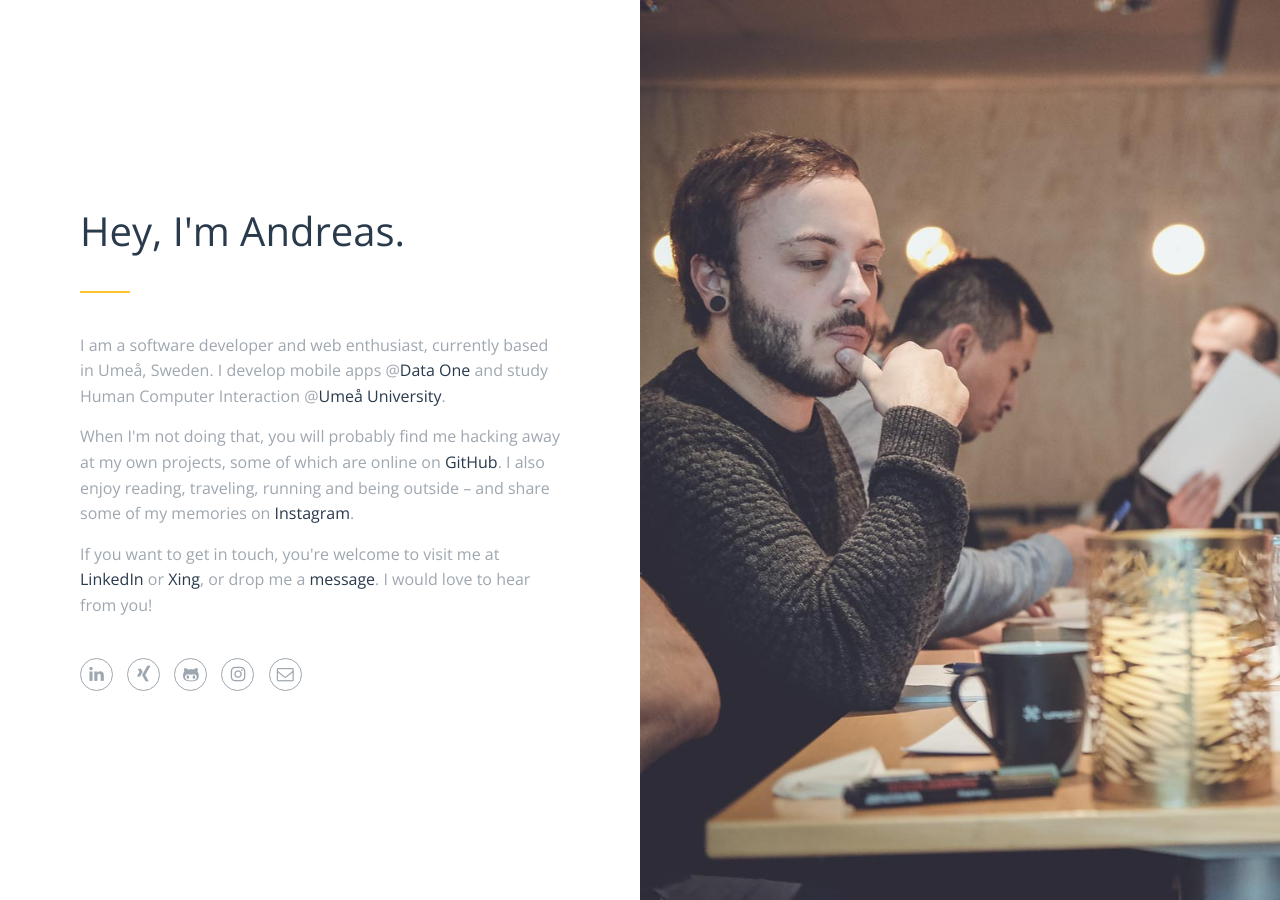
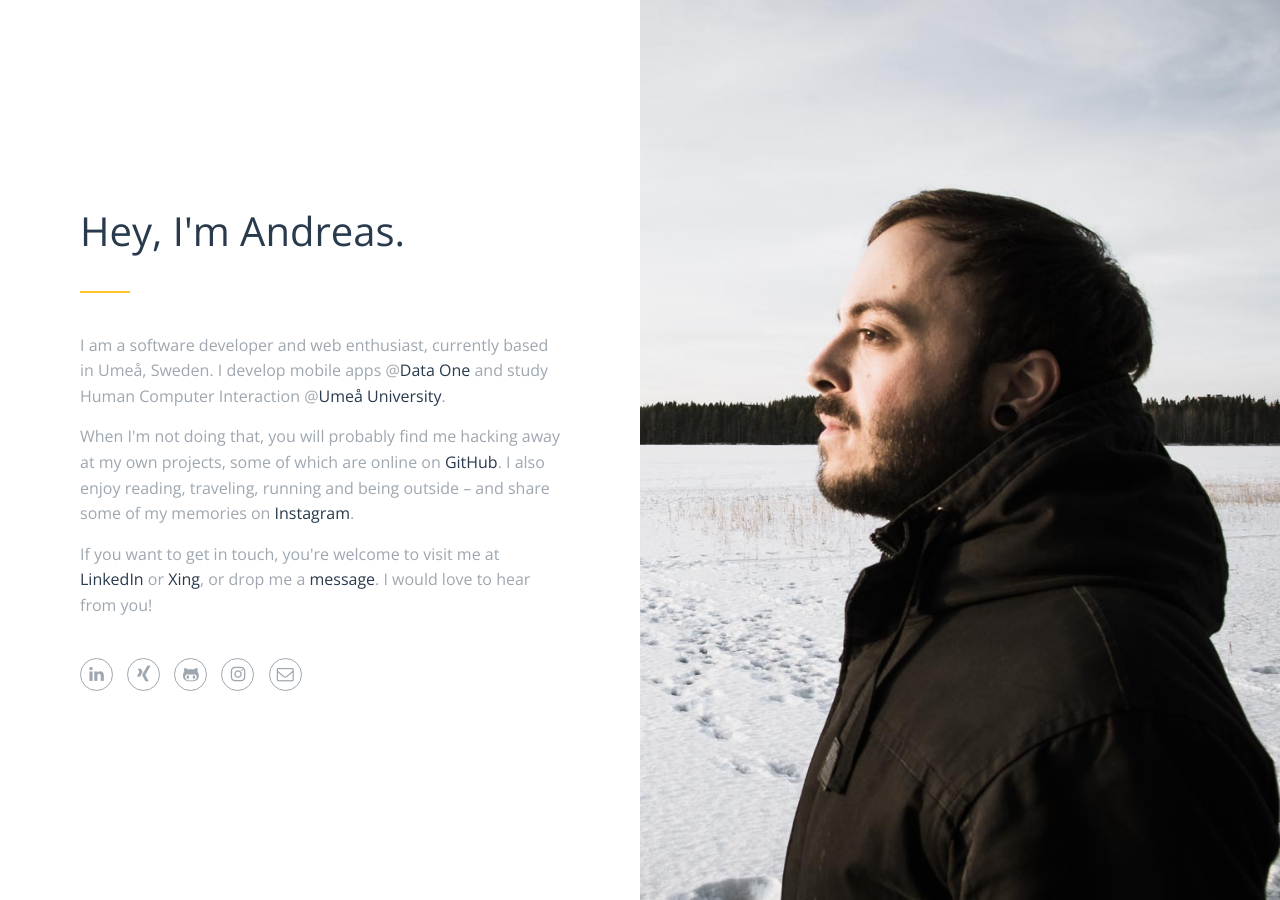
Before and after one commit to andrsphil/andrsphil.github.io, a Jekyll site: the page built from index.html, in a window 1280 px wide. Built offline with Jekyll 4.4.1, drawn with Linux system fonts in a browser that asks for light colours.

Commit message:
Replace portrait image

```diff
--- a/_sass/_landing.scss
+++ b/_sass/_landing.scss
@@ -24,7 +24,7 @@
 {
   background-color: darken($color-background, 5%);
   background-image: url($baseurl + $assets + '/img/bio-portrait.jpg');
-  background-position: left center;
+  background-position: 80% center;
   background-size: cover;
   height: 100%;
 }
--- a/_sass/_variables.scss
+++ b/_sass/_variables.scss
@@ -7,7 +7,7 @@ $baseurl: '';
 $font-size-base: 1.6rem;
 $icon-circle-size: ($font-size-base + 1.5rem);
 $icon-font-size: ($font-size-base + 0.1rem);
-$screen-sm-min: 768px;
+$screen-sm-min: 1024px;
 $spacing-lg: 8.0rem;
 $spacing-md: 4.0rem;
 $spacing-sm: 3.0rem;
```
Also changed, not shown: assets/img/bio-portrait.jpg.
